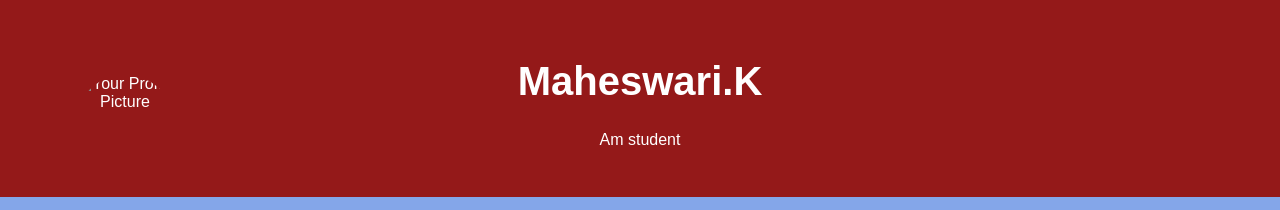
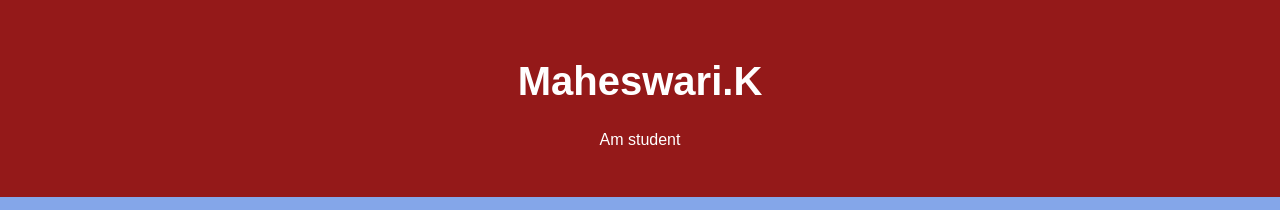
Before and after one commit to Kalimuthu55/PROJECT, a plain HTML site: page index.html in a window 1280 px wide. Shown: the top 210 px of the page. Drawn offline with Linux system fonts and the light colour scheme.

Commit message:
Update index.html

```diff
--- a/index.html
+++ b/index.html
@@ -94,8 +94,8 @@
 <body>
     <header>
         <div class="header-content">
-            <!-- Add your profile picture here -->
-            <img src=".InShot_20250320_112048099.png/pic.jpg" alt="Your Profile Picture" class="profile-picture">
+
+
             <h1>Maheswari.K</h1>
             <p>Am student</p>
         </div>
```
